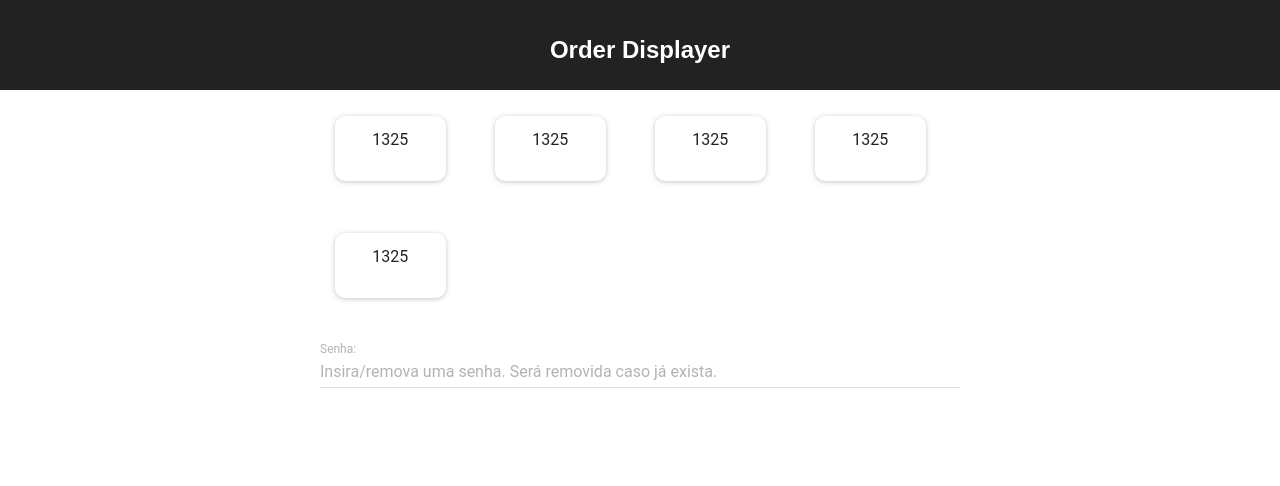
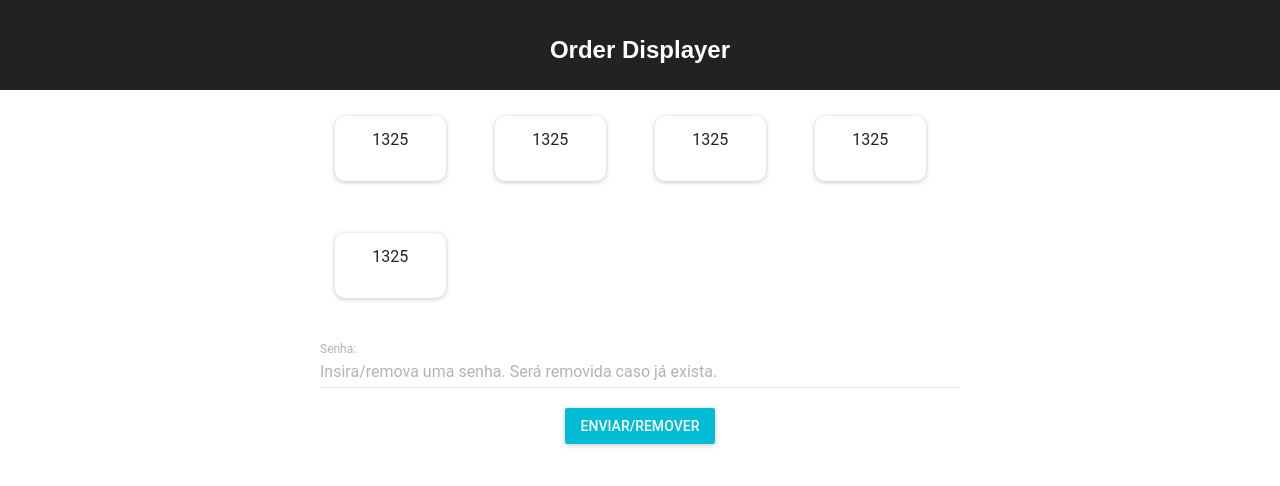
Before and after one commit to gabrielfaro97/order-displayer, a React (Create React App) app: page / in a window 1280 px wide. Shown: the top 486 px of the page. Built offline with nearby package versions, Linux system fonts and the light colour scheme.

Commit message:
Add 'Send or Remove' Button

```diff
--- a/src/App.js
+++ b/src/App.js
@@ -2,6 +2,7 @@ import React, { Component } from "react";
 import MuiThemeProvider from "material-ui/styles/MuiThemeProvider";
 import Order from "./components/Order";
 import Input from "./components/Input";
+import SendRemoveButton from './components/SendRemoveButton';
 import { Container, Row, Col } from "react-grid-system";
 import "./App.css";
 
@@ -38,6 +39,11 @@ class App extends Component {
             <div className="Input">
               <Input />
             </div>
+
+            <div className="Button">
+              <SendRemoveButton />
+            </div>
+
           </div>
         </div>
       </MuiThemeProvider>
--- /dev/null
+++ b/src/components/SendRemoveButton.js
@@ -0,0 +1,14 @@
+import React from 'react';
+import RaisedButton from 'material-ui/RaisedButton';
+
+const style = {
+  margin: 12,
+};
+
+const SendRemoveButton = () => (
+  <div>
+    <RaisedButton label="Enviar/Remover" primary={true} style={style}/>
+  </div>
+);
+
+export default SendRemoveButton;
```
